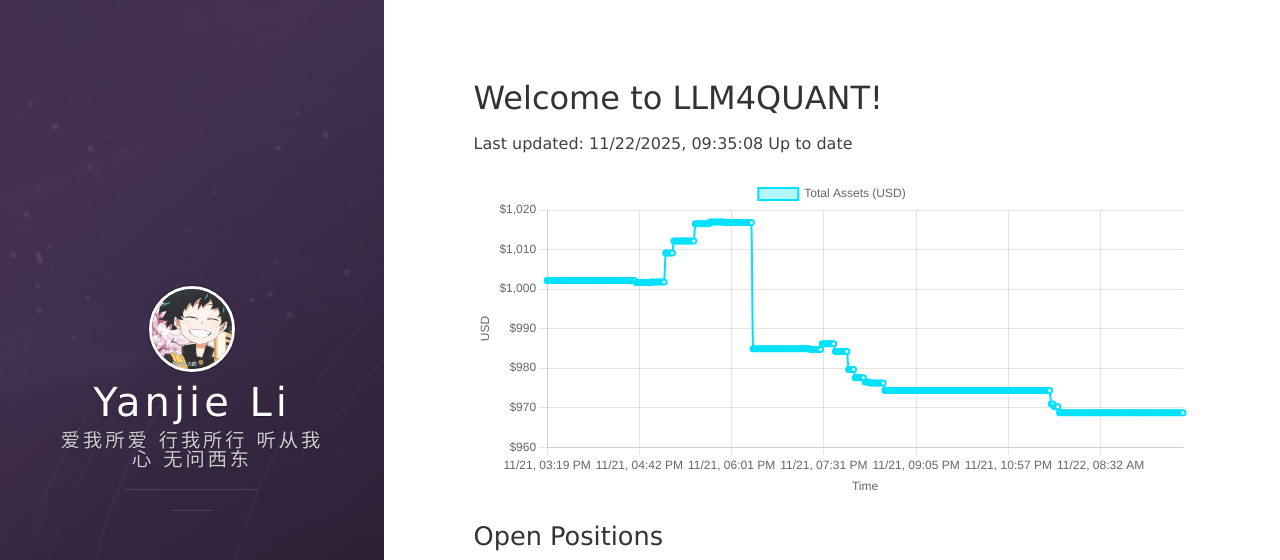
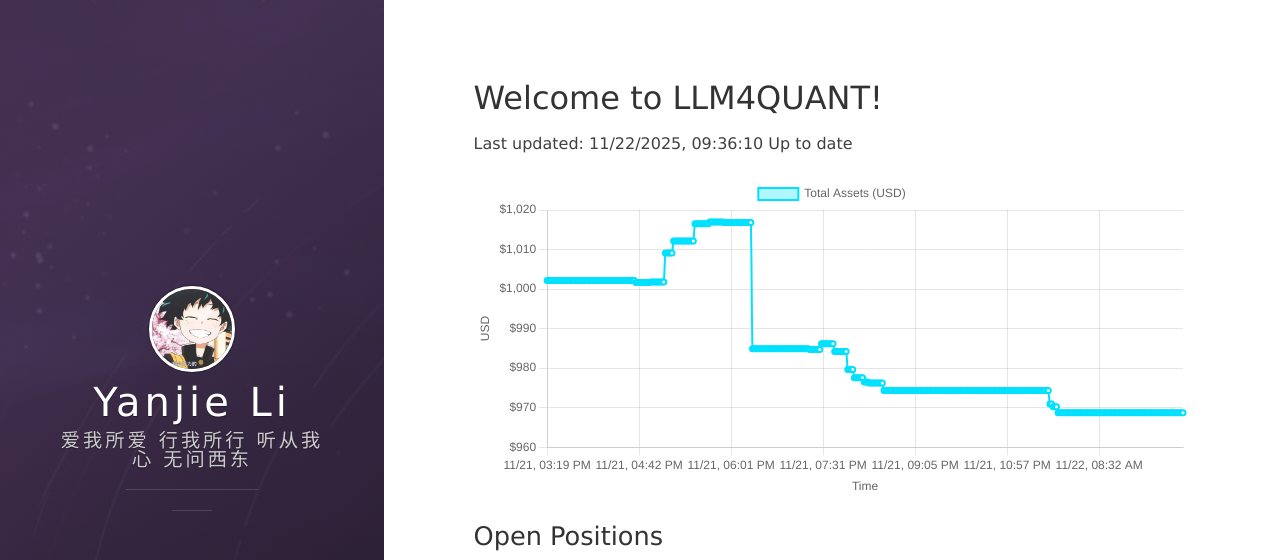
Before and after one commit to leeyegy/leeyegy.github.io, a Jekyll site: the page built from live-trading.html, in a window 1280 px wide and 1026 px high. Shown: the top 560 px of the window. Built offline with Jekyll 4.4.1, drawn with Linux system fonts in a browser that asks for light colours; nearby versions of some CDN libraries.

Commit message:
AccountMonitor: update balance history 2025-11-22T17:36:10+08:00

```diff
--- a/assets/data/binance/balance-history.json
+++ b/assets/data/binance/balance-history.json
@@ -1,5 +1,5 @@
 {
-  "generatedAt": "2025-11-22T17:35:08+08:00",
+  "generatedAt": "2025-11-22T17:36:10+08:00",
   "asset": "total_usd_value",
   "history": [
     {
@@ -1548,6 +1548,10 @@
     },
     {
       "timestamp": "2025-11-22T17:35:08+08:00",
+      "totalUsd": 968.69074819
+    },
+    {
+      "timestamp": "2025-11-22T17:36:10+08:00",
       "totalUsd": 968.69074819
     }
   ]
```
